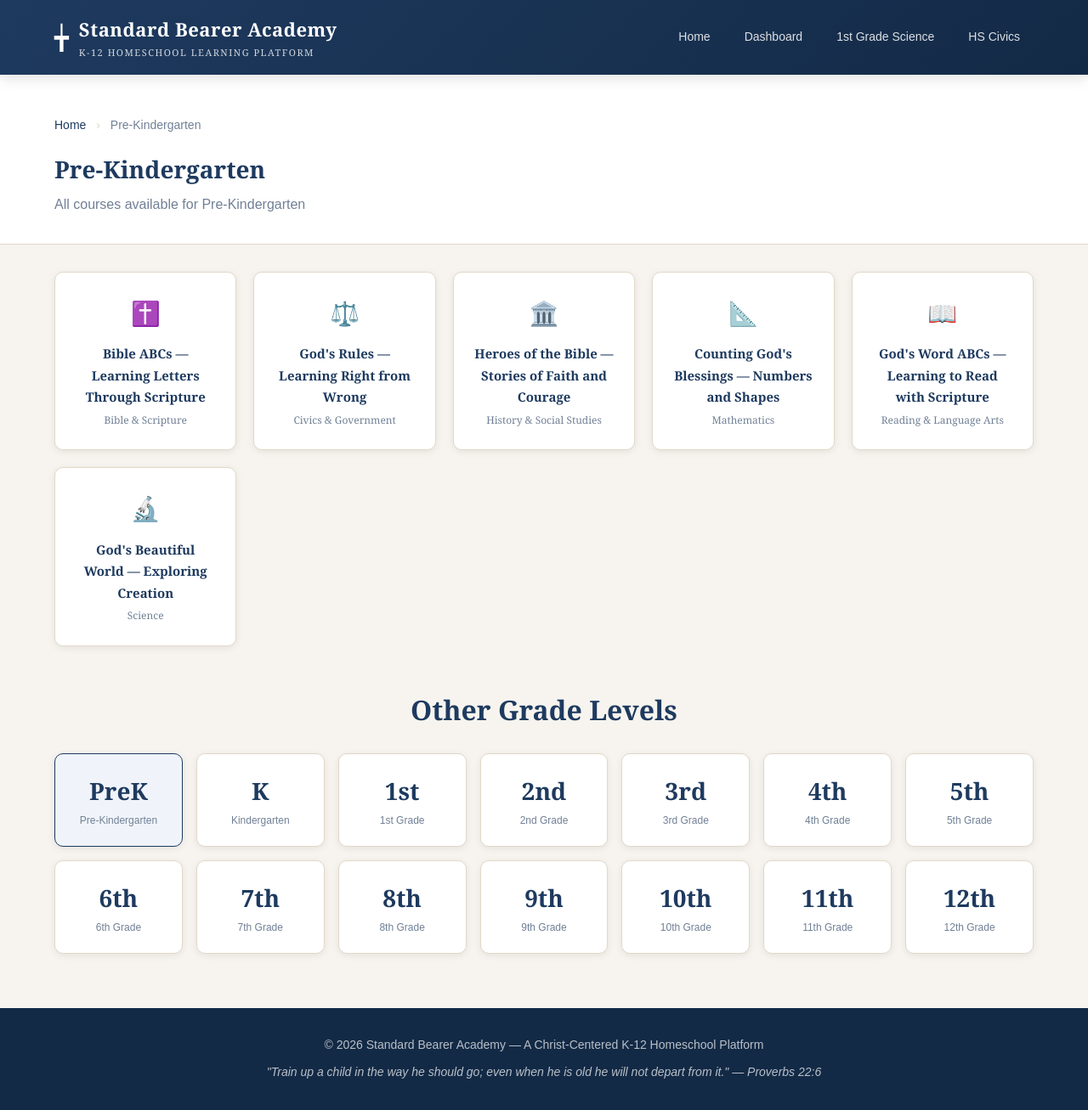
After one commit to wholefoo/standard-bearer-academy, a Flask app: page /grade/prek in a window 1280 px wide. The commit adds this page. Shown: the whole page at 85% size. Run offline with Flask 3, Linux system fonts and the light colour scheme.

Commit message:
Improve navigation and display of grade-specific course content
Adds a new route for grade-specific pages, updates the dashboard to handle grade query parameters, and modifies homepage links to navigate directly to grade pages instead of the parent dashboard. Also introduces a new template for displaying grade-level courses.

Replit-Commit-Author: Agent
Replit-Commit-Session-Id: cea0a2be-61be-4cb1-9dd5-cbadc510cc15
Replit-Commit-Checkpoint-Type: full_checkpoint
Replit-Commit-Event-Id: bc2510b4-ab63-4b4a-9487-ea07222d8046
Replit-Commit-Screenshot-Url: https://storage.googleapis.com/screenshot-production-us-central1/33079b03-fd2e-495e-be56-1d326e56b46a/cea0a2be-61be-4cb1-9dd5-cbadc510cc15/UOBQo9N
Replit-Helium-Checkpoint-Created: true

```diff
--- a/app.py
+++ b/app.py
@@ -65,6 +65,18 @@ def dashboard():
     return render_template("dashboard.html", role=role, roles=USER_ROLES,
                            grades=GRADE_LEVELS, subjects=SUBJECTS,
                            available_courses=available_courses)
+
+
+@app.route("/grade/<grade>")
+def grade_page(grade):
+    grade_info = GRADE_LEVELS.get(grade)
+    if not grade_info:
+        return redirect(url_for("homepage"))
+    available_courses = get_available_courses()
+    grade_courses = [c for c in available_courses if c["grade"] == grade]
+    return render_template("grade.html", grade=grade, grade_info=grade_info,
+                           grades=GRADE_LEVELS, subjects=SUBJECTS,
+                           grade_courses=grade_courses)
 
 
 @app.route("/course/<grade>/<subject>")
--- /dev/null
+++ b/templates/grade.html
@@ -0,0 +1,52 @@
+{% extends "base.html" %}
+{% block title %}{{ grade_info.name }}{% endblock %}
+
+{% block content %}
+<div class="page-header">
+    <div class="container">
+        <div class="breadcrumb">
+            <a href="/">Home</a> <span>&rsaquo;</span> {{ grade_info.name }}
+        </div>
+        <h2>{{ grade_info.name }}</h2>
+        <p>All courses available for {{ grade_info.name }}</p>
+    </div>
+</div>
+
+<section class="section" style="padding-top: 0;">
+    <div class="container">
+        <div class="subject-grid">
+            {% for c in grade_courses %}
+            <a href="/course/{{ c.grade }}/{{ c.subject }}" class="subject-card" style="text-decoration:none; color: inherit;">
+                <div class="subject-icon" style="font-size: 28px;">
+                    {% if c.subject == "science" %}🔬{% elif c.subject == "math" %}📐{% elif c.subject == "reading" %}📖{% elif c.subject == "history" %}🏛️{% elif c.subject == "bible" %}✝️{% elif c.subject == "civics" %}⚖️{% else %}📚{% endif %}
+                </div>
+                <h3 style="font-size: 15px;">{{ c.title }}</h3>
+                <p style="font-size: 12px; color: var(--text-light); margin-top: 4px;">
+                    {% for sk, sv in subjects.items() %}{% if sk == c.subject %}{{ sv.name }}{% endif %}{% endfor %}
+                </p>
+            </a>
+            {% endfor %}
+        </div>
+
+        {% if not grade_courses %}
+        <div style="text-align: center; padding: 48px 0; color: var(--text-light);">
+            <p>No courses available yet for {{ grade_info.name }}.</p>
+        </div>
+        {% endif %}
+
+        <div style="margin-top: 48px;">
+            <div class="section-title" style="margin-bottom: 24px;">
+                <h2>Other Grade Levels</h2>
+            </div>
+            <div class="grade-grid">
+                {% for grade_key, gv in grades.items() %}
+                <a href="/grade/{{ grade_key }}" class="grade-card" style="text-decoration:none; {% if grade_key == grade %}border-color: var(--primary); background: #f0f4fa;{% endif %}">
+                    <div class="grade-num">{{ gv.short }}</div>
+                    <div class="grade-label">{{ gv.name }}</div>
+                </a>
+                {% endfor %}
+            </div>
+        </div>
+    </div>
+</section>
+{% endblock %}
--- a/templates/index.html
+++ b/templates/index.html
@@ -40,7 +40,7 @@
         </div>
         <div class="grade-grid">
             {% for grade_key, grade in grades.items() %}
-            <a href="/dashboard?role=parent#{{ grade_key }}" class="grade-card" style="text-decoration:none;">
+            <a href="/grade/{{ grade_key }}" class="grade-card" style="text-decoration:none;">
                 <div class="grade-num">{{ grade.short }}</div>
                 <div class="grade-label">{{ grade.name }}</div>
             </a>
```
Also changed, not shown: templates/dashboard.html (+26 -17 lines).
